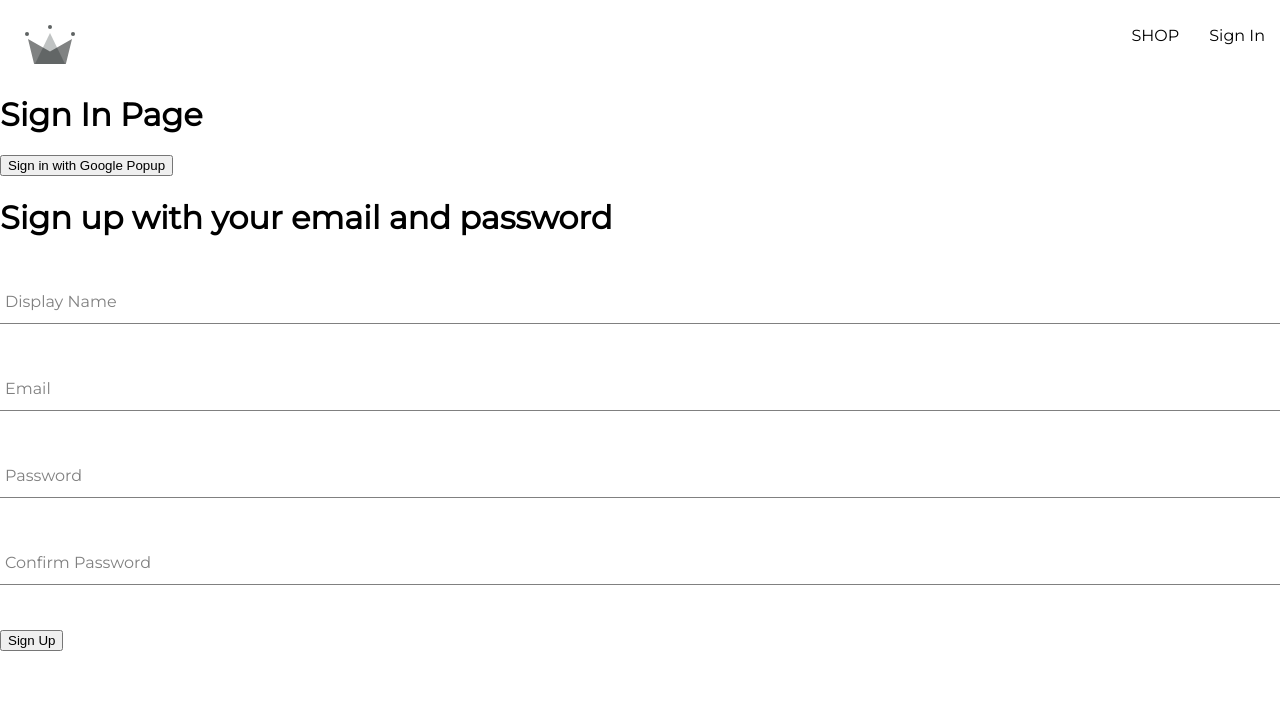
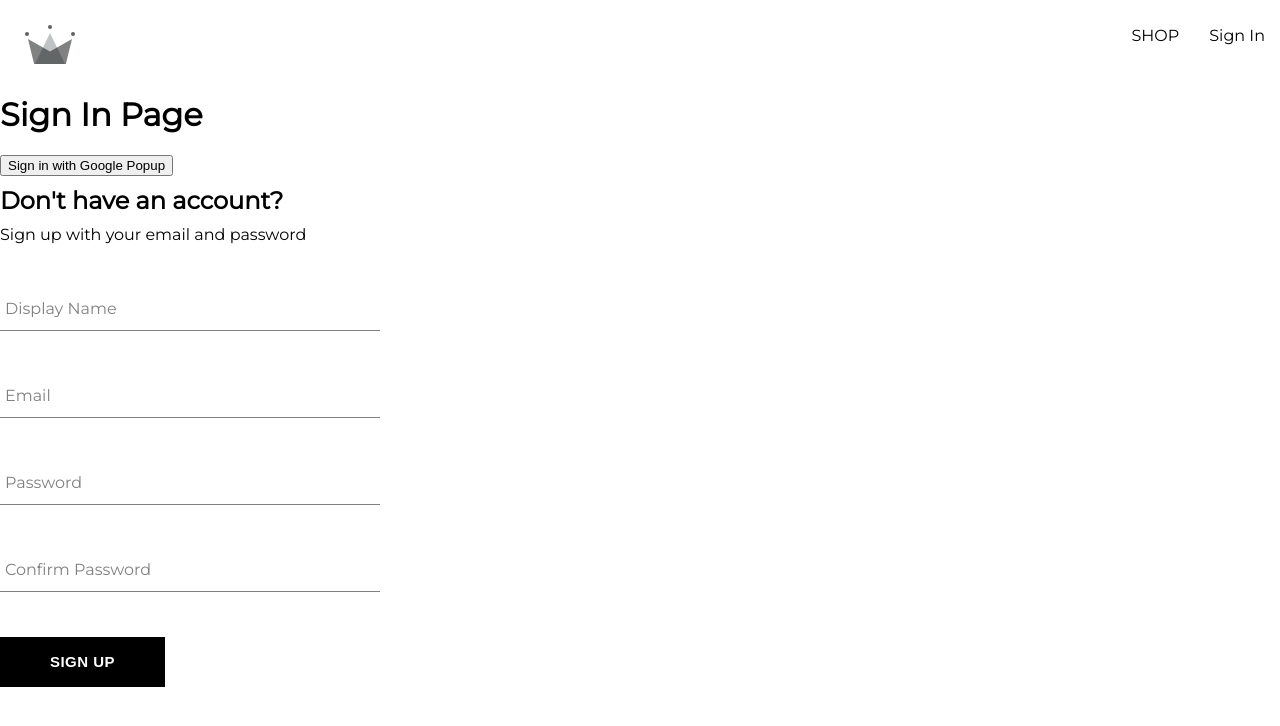
Before and after one commit to zackdaniels/e-commerce-project, a React (Create React App) app: page /sign-in in a window 1280 px wide. Shown: the top 726 px of the page. Built offline with nearby package versions, Linux system fonts and the light colour scheme.

Commit message:
button component

```diff
--- /dev/null
+++ b/src/components/button/button.component.jsx
@@ -0,0 +1,19 @@
+import './button.styles.scss'
+
+const BUTTON_TYPE_CLASSES = {
+  google: 'google-sign-in',
+  inverted: 'inverted'
+}
+
+const Button = ({ children, buttonType, ...otherProps }) => {
+  return (
+    <button
+      className={`button-container ${BUTTON_TYPE_CLASSES[buttonType]}`}
+      {...otherProps}
+    >
+      {children}
+    </button>
+  );
+};
+
+export default Button
--- a/src/button.styles.scss
+++ b/src/components/button/button.styles.scss
@@ -9,7 +9,7 @@
   background-color: black;
   color: white;
   text-transform: uppercase;
-  font-family: 'Open Sans Condensed';
+  // font-family: 'Open Sans Condensed';
   font-weight: bolder;
   border: none;
   cursor: pointer;
--- a/src/components/sign-up-form/sign-up-form.component.jsx
+++ b/src/components/sign-up-form/sign-up-form.component.jsx
@@ -1,8 +1,11 @@
 import { useState } from 'react';
 
 import FormInput from '../form-input/form-input.component';
+import Button from '../button/button.component';
 
 import { createAuthUserWithEmailAndPassword, createUserDocumentFromAuth } from '../../utils/firebase/firebase.utils';
+
+import './sign-up-form.styles.scss'
 
 const defaultFormFields = {
   displayName: '',
@@ -54,7 +57,8 @@ const SignUpForm = () => {
 
   return (
     <div className='sign-up-container'>
-      <h1>Sign up with your email and password</h1>
+    <h2>Don't have an account?</h2>
+      <span>Sign up with your email and password</span>
       <form onSubmit={handleSubmit}>
         <FormInput
           label="Display Name"
@@ -87,7 +91,7 @@ const SignUpForm = () => {
           name='confirmPassword'
           value={confirmPassword}
         />
-        <button type='submit'>Sign Up</button>
+        <Button type='submit'>Sign Up</Button>
       </form>
     </div>
   );
--- /dev/null
+++ b/src/components/sign-up-form/sign-up-form.styles.scss
@@ -0,0 +1,9 @@
+.sign-up-container {
+  display: flex;
+  flex-direction: column;
+  width: 380px;
+
+  h2 {
+    margin: 10px 0;
+  }
+}
```
